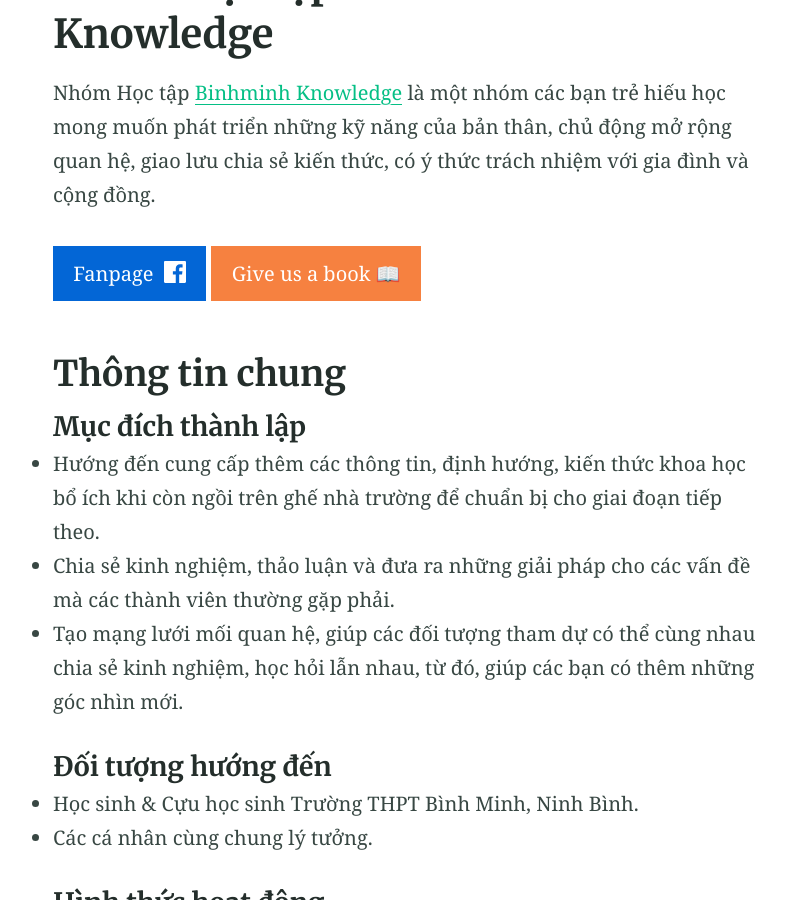
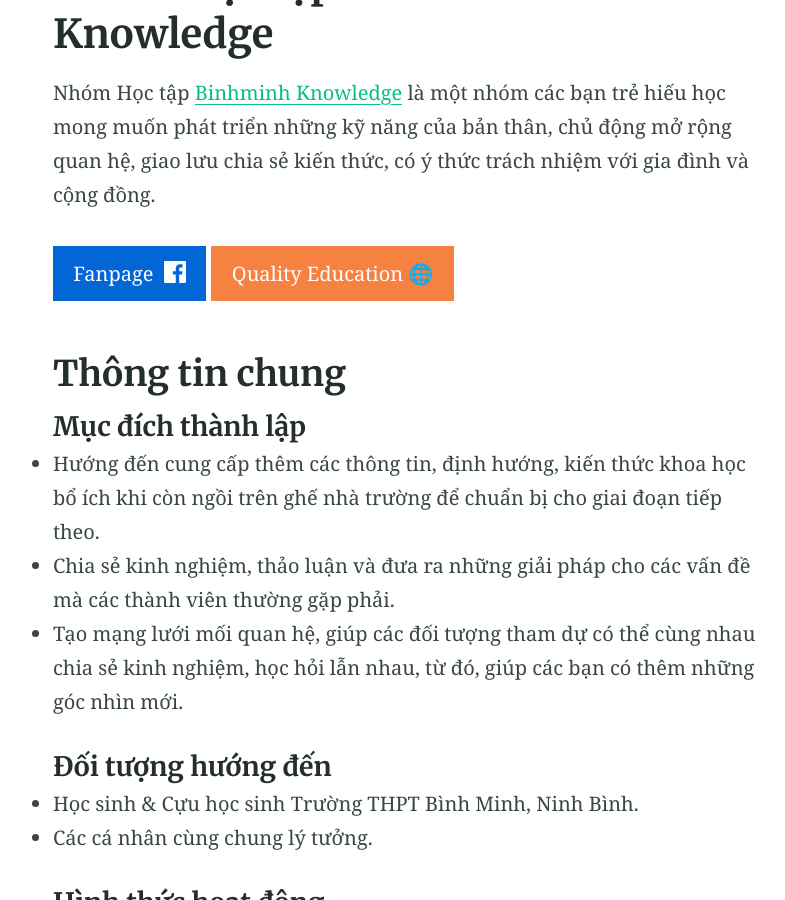
Before and after one commit to 8trien/1, a Jekyll site: the page built from index.md, in a window 1280 px wide and 900 px high, scrolled down 487 px. Shown: the whole window, without its empty margins (230-1015 px from the left). Built offline with Jekyll 4.4.1, drawn with Linux system fonts in a browser that asks for light colours.

Commit message:
Update index.md

```diff
--- a/index.md
+++ b/index.md
@@ -10,7 +10,7 @@ excerpt: "Nhóm Học tập [Binhminh Knowledge](https://www.facebook.com/bmbett
 
 Nhóm Học tập [Binhminh Knowledge](https://www.facebook.com/bmbetter) là một nhóm các bạn trẻ hiếu học mong muốn phát triển những kỹ năng của bản thân, chủ động mở rộng quan hệ, giao lưu chia sẻ kiến thức, có ý thức trách nhiệm với gia đình và cộng đồng.
 
-{% include button.html text="Fanpage" icon="facebook" link="https://www.facebook.com/bmbetter" color="#0366d6" %} {% include button.html text="Give us a book 📖" link="https://www.nhanam.com.vn" color="#f68140" %}
+{% include button.html text="Fanpage" icon="facebook" link="https://www.facebook.com/bmbetter" color="#0366d6" %} {% include button.html text="Quality Education 🌐" link="https://sdgs.un.org/goals/goal4" color="#f68140" %}
 
 ## Thông tin chung
 #### Mục đích thành lập
```
